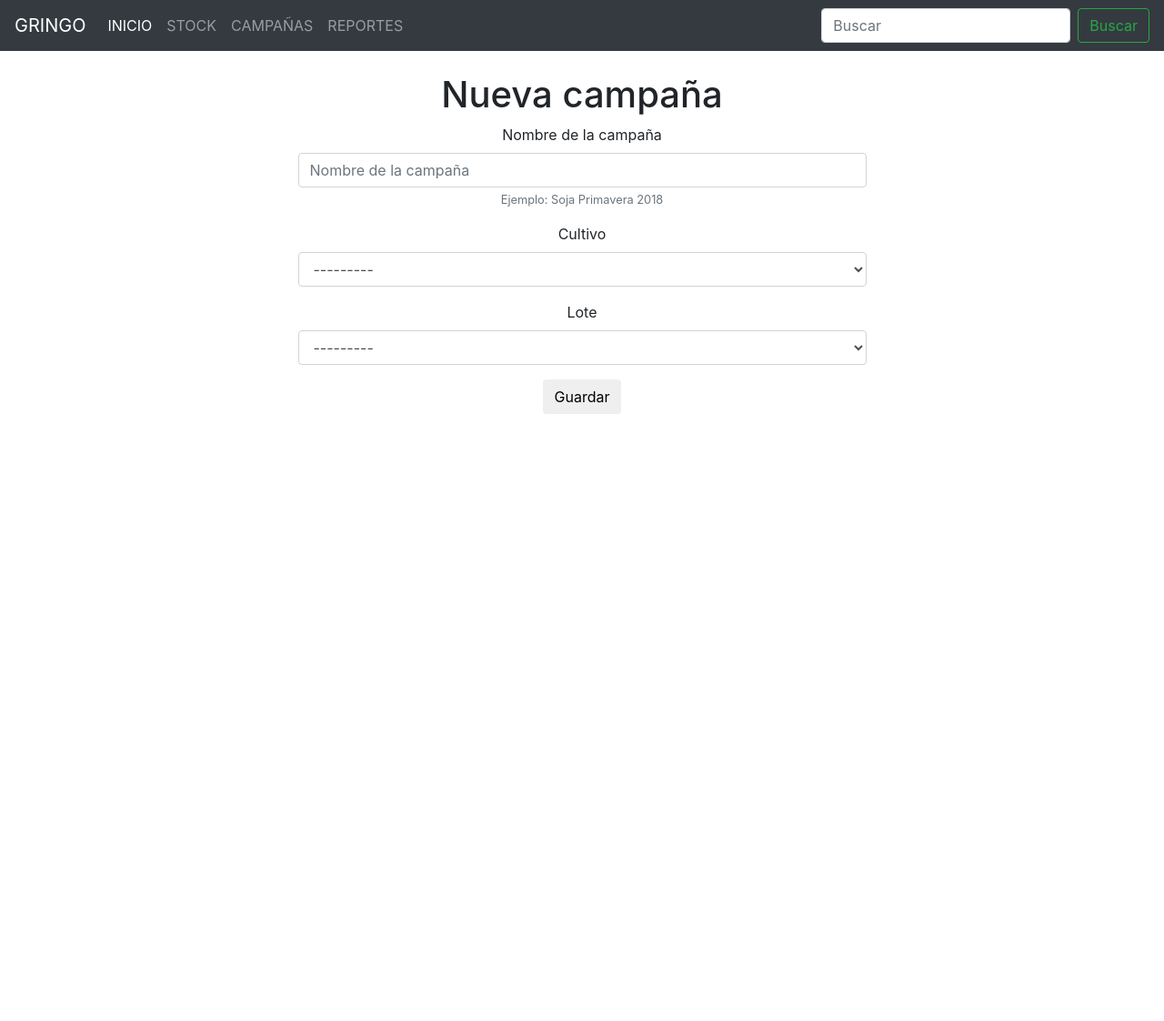
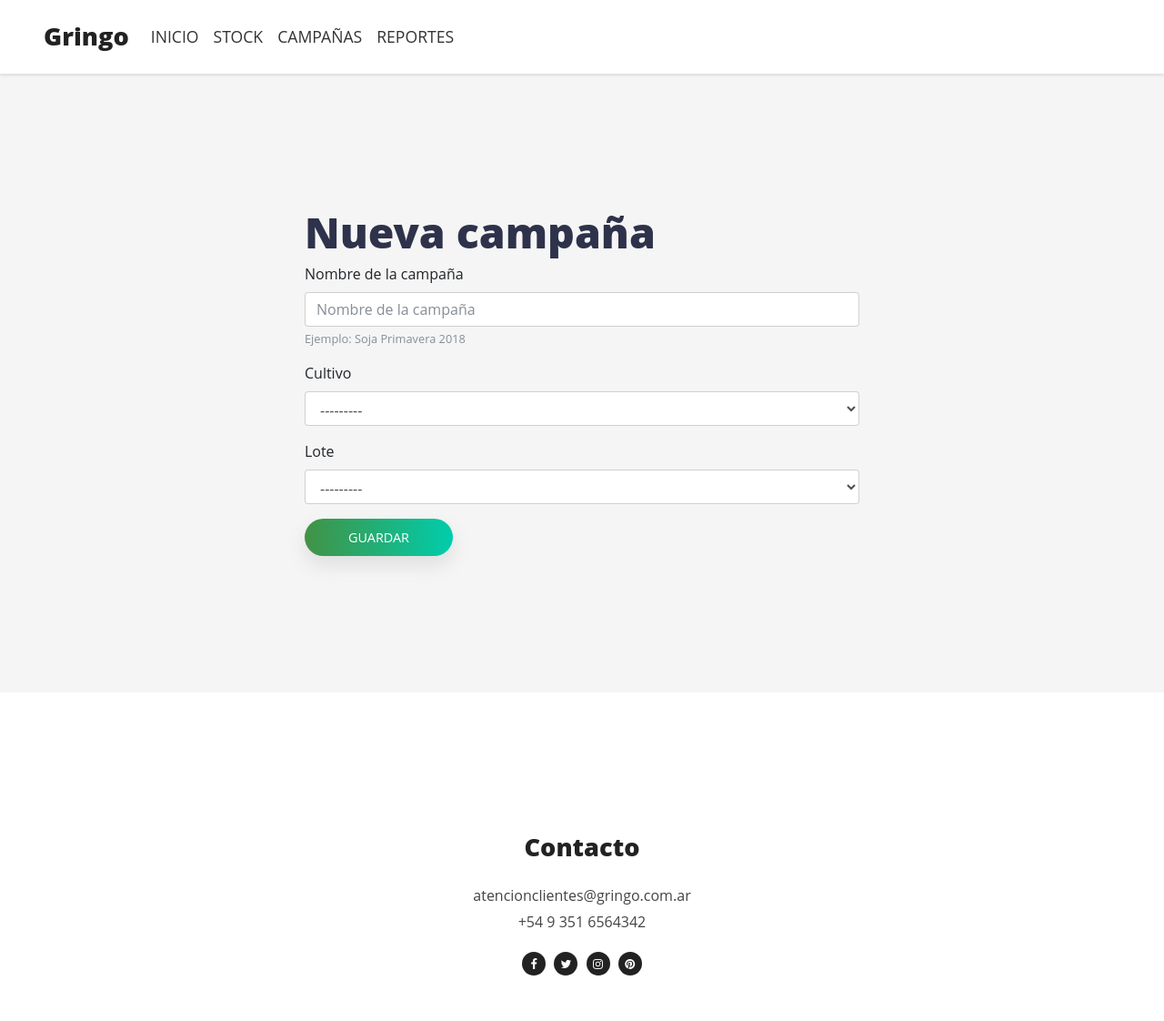
Before and after one commit to tecnicatura-villa-el-libertador/gringo, a Django app: a page that uses stock/templates/stock/form.html in a window 1280 px wide. Shown: the whole page at 91% size. Before the commit the page ends 455 px from the top, so only its background shows below. Run offline with Django 3.2, Linux system fonts and the light colour scheme; the visitor is signed in with stand-in values (Sample User, id 1); data comes from the database, SQL or seed files in the repository; data that the repository does not hold is empty; some libraries are stand-ins or nearby versions.

Commit message:
merge con nuevo template

```diff
--- a/gringo/urls.py
+++ b/gringo/urls.py
@@ -34,5 +34,6 @@ urlpatterns = [
     path('mov_gral/', views.mov_gral, name='resumen_movimientos'),
 
 	path('', views.inicio, name='inicio'),
+    path('inicio/', views.inicio, name='inicio'),
     path('actividades/', views.actividades, name='resumen_actividades')
 ]
--- a/stock/forms.py
+++ b/stock/forms.py
@@ -55,9 +55,10 @@ class FilterForm(forms.ModelForm):
 
         # self.helper.add_input(Submit('submit-button', 'Filtrar'))
 
+        self.helper.add_input(Submit('submit-button', 'Filtrar', css_class='btn btn-primary btn-shadow btn-gradient'))
+
         #self.tipo_comp(default)  ## resetea valor para que no aplique filtro no deseado.
         #self.letra(default)  ## resetea valor para que no aplique filtro no deseado.
-
 
         for key in self.fields:
             self.fields[key].required = False
--- /dev/null
+++ b/stock/templates/stock/base.html
@@ -0,0 +1,117 @@
+{% load staticfiles %}
+<!DOCTYPE html>
+<html>
+  <head>
+    <meta charset="utf-8">
+    <meta http-equiv="X-UA-Compatible" content="IE=edge">
+    <title>Gringo: gestioná tu campo</title>
+    <meta name="description" content="">
+    <meta name="viewport" content="width=device-width, initial-scale=1">
+    <meta name="robots" content="all,follow">
+    <!-- Bootstrap CSS-->
+    <link rel="stylesheet" href="{% static "vendor/bootstrap/css/bootstrap.min.css" %}">
+    <!-- Font Awesome CSS-->
+    <link rel="stylesheet" href="{% static "vendor/font-awesome/css/font-awesome.min.css" %}">
+    <!-- Custom Font Icons CSS-->
+    <link rel="stylesheet" href="{% static "css/landy-iconfont.css" %}">
+    <!-- Google fonts - Open Sans-->
+    <link rel="stylesheet" href="{% static "https://fonts.googleapis.com/css?family=Open+Sans:300,400,700,800" %}">
+    <!-- owl carousel-->
+    <link rel="stylesheet" href="{% static "vendor/owl.carousel/assets/owl.carousel.css" %}">
+    <link rel="stylesheet" href="{% static "vendor/owl.carousel/assets/owl.theme.default.css" %}">
+    <!-- theme stylesheet-->
+    <link rel="stylesheet" href="{% static "css/style.green.css" id="theme-stylesheet" %}">
+    <!-- Custom stylesheet - for your changes-->
+    <link rel="stylesheet" href="{% static "css/custom.css" %}">
+    <!-- Favicon-->        </div>
+
+    <link rel="shortcut icon" href="{% static "favicon.png" %}">
+    <!-- Tweaks for older IEs--><!--[if lt IE 9]>
+        <script src="https://oss.maxcdn.com/html5shiv/3.7.3/html5shiv.min.js"></script>
+        <script src="https://oss.maxcdn.com/respond/1.4.2/respond.min.js"></script><![endif]-->
+  </head>
+<body>
+    <header class="header">
+        <nav class="navbar navbar-expand-lg fixed-top"><a href='{% url 'inicio'%}' class="navbar-brand">Gringo</a>
+            <div id="navbarSupportedContent" class="collapse navbar-collapse">
+            {% block nav %}
+            {% endblock %}
+            </div>
+            {% block boton %}
+            {%endblock%}
+        </nav>
+    </header>
+    <section id="hero" class="hero hero-home bg-gray">
+        {% block content%}
+        {% endblock %}
+    </section>
+
+
+    <footer class="main-footer">
+      <div class="container">
+        <div class="row">
+          <div class="text-center col-lg-12 col-md-12 offset-lg-12 offset-md-12"><a href="#" class="brand">Contacto</a>
+            <ul class="contact-info list-unstyled">
+              <li><a href="atencionclientes@gringo.com.ar">atencionclientes@gringo.com.ar</a></li>
+              <li><a href="tel:3516564342">+54 9 351 6564342</a></li>
+            </ul>
+            <ul class="social-icons list-inline">
+              <li class="list-inline-item"><a href="#" target="_blank" title="Facebook"><i class="fa fa-facebook"></i></a></li>
+              <li class="list-inline-item"><a href="#" target="_blank" title="Twitter"><i class="fa fa-twitter"></i></a></li>
+              <li class="list-inline-item"><a href="#" target="_blank" title="Instagram"><i class="fa fa-instagram"></i></a></li>
+              <li class="list-inline-item"><a href="#" target="_blank" title="Pinterest"><i class="fa fa-pinterest"></i></a></li>
+             </ul>
+          </div>
+          {% comment %} <div class="col-lg-3 col-md-6">
+            <h5>Selected Cases</h5>
+            <ul class="links list-unstyled">
+              <li> <a href="#">Guess Conntect</a></li>
+              <li> <a href="#">Postly</a></li>
+              <li> <a href="#">Iris Vor Arnim</a></li>
+              <li> <a href="#">Yapital</a></li>
+            </ul>
+          </div>
+          <div class="col-lg-3 col-md-6">
+            <h5>Selected Cases</h5>
+            <ul class="links list-unstyled">
+              <li> <a href="#">Guess Conntect</a></li>
+              <li> <a href="#">Postly</a></li>
+              <li> <a href="#">Iris Vor Arnim</a></li>
+              <li> <a href="#">Yapital</a></li>
+            </ul>
+          </div>
+          <div class="col-lg-3 col-md-6">
+            <h5>Selected Cases</h5>
+            <ul class="links list-unstyled">
+              <li> <a href="#">Guess Conntect</a></li>
+              <li> <a href="#">Postly</a></li>
+              <li> <a href="#">Iris Vor Arnim</a></li>
+              <li> <a href="#">Yapital</a></li>
+            </ul>
+          </div>
+        </div>
+      </div>
+      <div class="copyrights">
+        <div class="container">
+          <div class="row">
+            <div class="text-center col-lg-6 col-md-6 offset-lg-6 offset-md-6">
+             <p>&copy; 2018 gringo.com Todos los derechos reservados</p>
+            </div>
+            <div class="col-md-5 text-right">
+              <p>Template By <a href="https://bootstrapious.com/" class="external">Bootstrapious</a>  </p>
+              <!-- Please do not remove the backlink to Bootstrapious unless you support us at http://bootstrapious.com/donate. It is part of the license conditions. Thanks for understanding :) -->
+            </div>
+          </div>
+        </div>{% endcomment %}
+      </div>
+    </footer>
+    <!-- Javascript files-->
+    <script src="https://code.jquery.com/jquery-3.2.1.min.js"></script>
+    <script src="https://cdnjs.cloudflare.com/ajax/libs/popper.js/1.11.0/umd/popper.min.js"> </script>
+    <script src="{% static "jquery.cookie/jquery.cookie.js" %}"> </script>
+    <script src="{% static "bootstrap/js/bootstrap.min.js" %}"></script>
+    <script src="{% static "js/front.js" %}"></script>
+    <script src="{% static "owl.carousel/owl.carousel.min.js" %}"></script>
+
+  </body>
+</html>
--- a/stock/templates/stock/form.html
+++ b/stock/templates/stock/form.html
@@ -1,31 +1,26 @@
-{% extends 'stock/plantilla_base.html' %}
+{% extends 'stock/usuario_base.html' %}
 {% load  bootstrap4 %}
 
 {% block content %}
-
-<div class="row">
-
-
-    <div class="col-md-6 offset-md-3">
-
+<div class="container-fluid">
+    <div class="row d-flex">
+        <div class="col-md-6 mx-auto">
             {% block titulo %}
 
             {% endblock titulo %}
 
-
             <form method="POST" >
                 {% csrf_token %}
                 {% bootstrap_form form %}
+
                 {% buttons %}
-        <button type="submit" class="save btn btn-default">
+                    <button type="submit" class="save btn btn-primary navbar-btn btn-shadow btn-gradient">
                     {% block submit_text %}
                     Guardar
                     {% endblock %}</button>
                 {% endbuttons %}
-
             </form>
-
-
         </div></div>
 
+</div>
 {% endblock %}
--- /dev/null
+++ b/stock/templates/stock/usuario_base.html
@@ -0,0 +1,12 @@
+{% extends 'stock/base.html' %}
+
+{% block nav %}
+
+<ul class="navbar-nav align-items-start align-items-lg-center">
+    <li class="nav-item"><a class="nav-link" href='{% url 'inicio'%}'> INICIO </a></li>
+    <li class="nav-item"><a class="nav-link" href='{% url 'resumen_stock' %}'>STOCK</a></li>
+    <li class="nav-item"><a class="nav-link" href="{% url 'resumen_campañas'%}">CAMPAÑAS</a></li>
+    <li class="nav-item"><a class="nav-link disable" href="{% url 'resumen_movimientos'%}">REPORTES</a></li>
+</ul>
+
+ {% endblock %}
```
Also changed, not shown: stock/templates/stock/campaña.html (+15 -3 lines), stock/templates/stock/inicio.html (+1 -7 lines), stock/templates/stock/landing.html (+21 -67 lines), stock/templates/stock/mov_gral.html (+3 -5 lines), requirement.txt (line endings or trailing spaces). Lines whose indentation alone changed are shown as unchanged.
